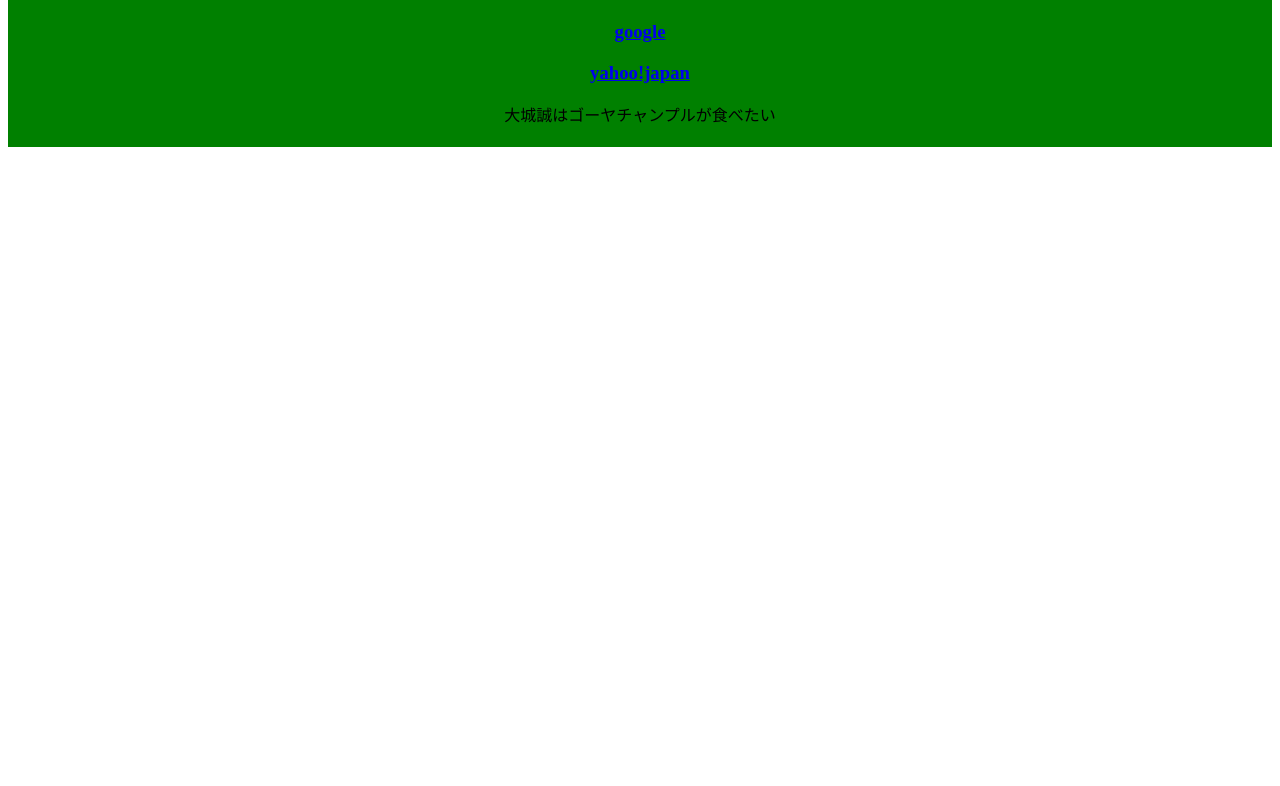
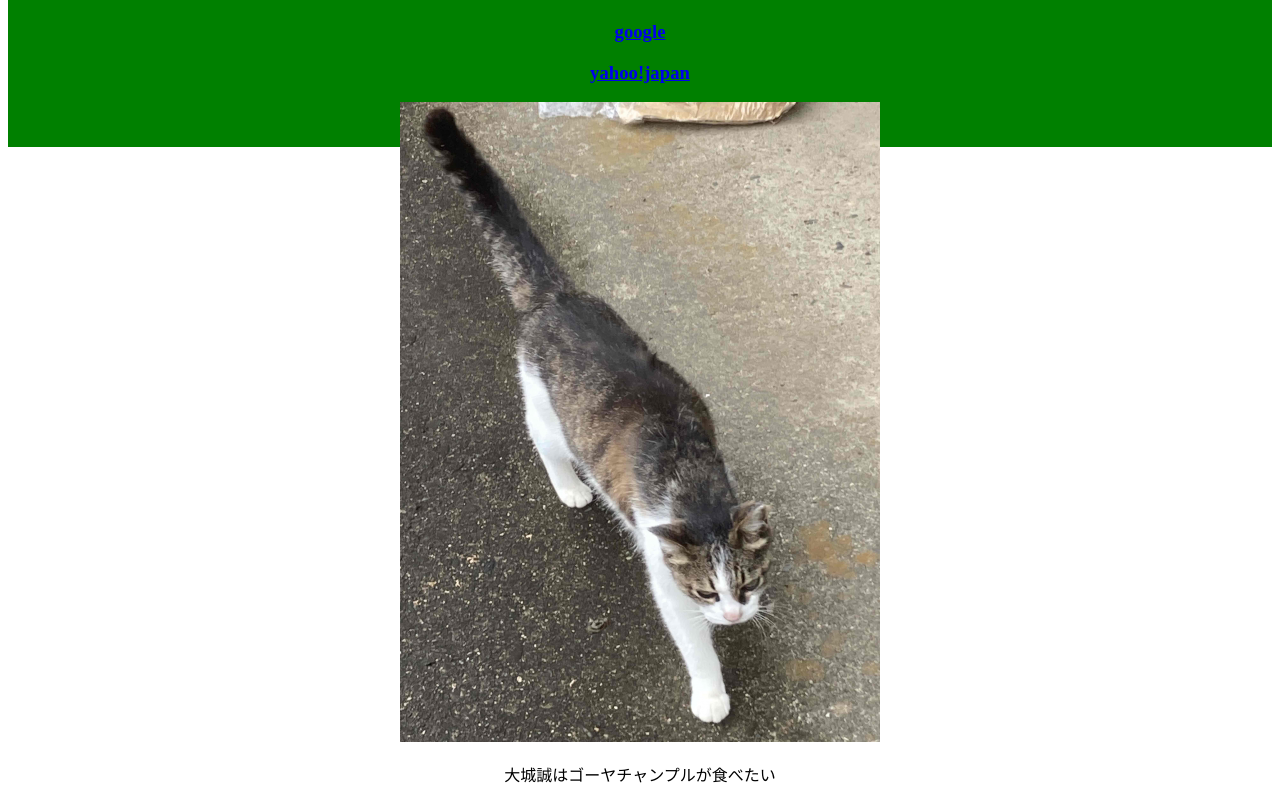
Before and after one commit to 1712200405/1712200405.github.io, a plain HTML site: page index.html in a window 1280 px wide. Shown: the part 74-860 px from the top of the page. Before the commit the page ends 800 px from the top, so only its background shows below. Drawn offline with Linux system fonts and the light colour scheme.

Commit message:
Update index.html

```diff
--- a/index.html
+++ b/index.html
@@ -15,6 +15,7 @@
             <h3>
             <a href="https://yahoo.co.jp/">yahoo!japan</a>
             </h3>
+            <img src="rin.png" alt="リンさん" title="リンさん">
             <p>
             大城誠はゴーヤチャンプルが食べたい
             </p>
```
